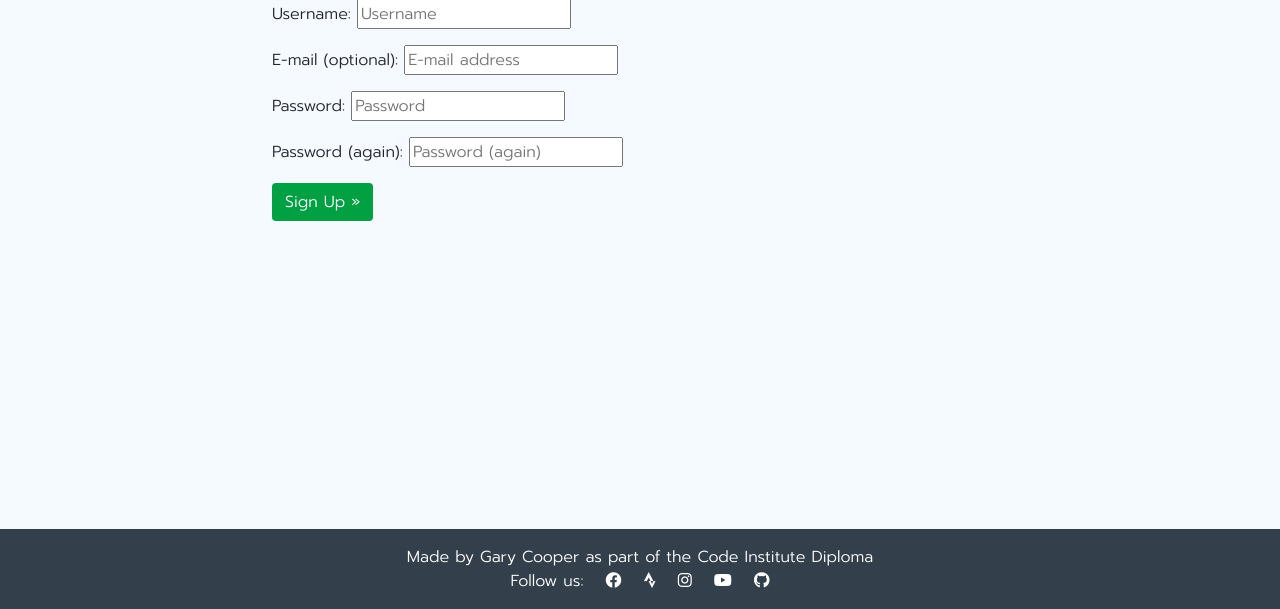
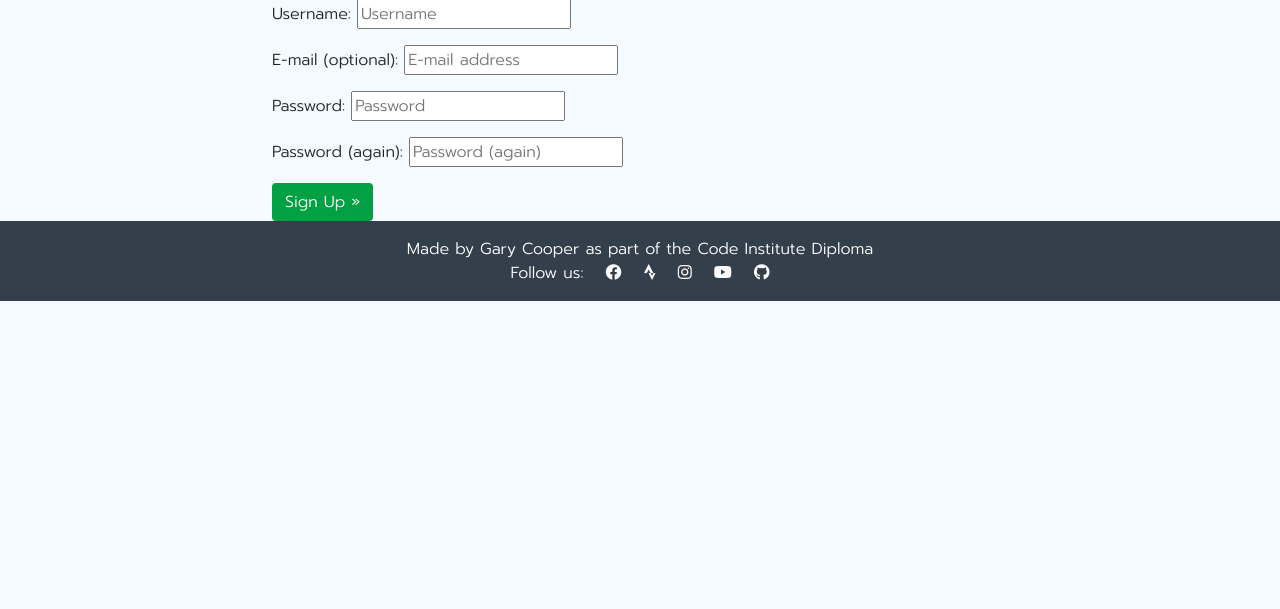
Before and after one commit to GaryCooper-pm/PP4-Django-project, a Django app: page /accounts/signup/ in a window 1280 px wide. Shown: the part 191-800 px from the top of the page. Run offline with Django 3.2, Linux system fonts and the light colour scheme.

Commit message:
Update base.html to remove fixed bottom footer

```diff
--- a/templates/base.html
+++ b/templates/base.html
@@ -98,7 +98,7 @@
     </main>
 
     <!-- Footer -->
-    <footer class="footer fixed-bottom mt-auto py-3 dark-bg">
+    <footer class="footer mt-auto py-3 dark-bg">
         <p class="m-0 text-center text-white">Made by Gary Cooper as part of the Code Institute Diploma</p>
         <p class="m-0 text-center text-white">Follow us:
             <a href="https://www.facebook.com/groups/LoaghtanLoaded" target="_blank" rel="noopener"
```
